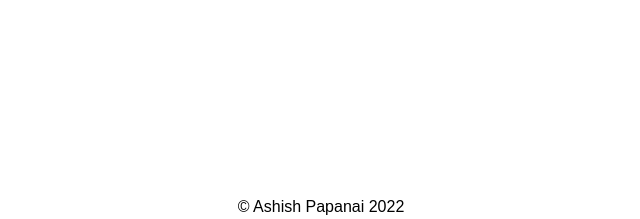
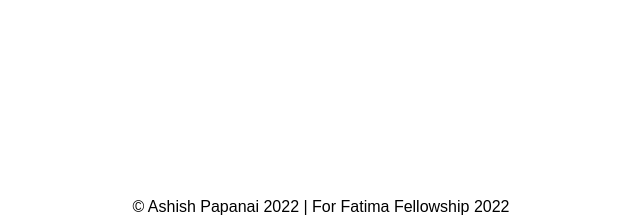
Before and after one commit to ashishpapanai/invertedWebApp, a Flask app: page / in a window 1280 px wide. Shown: the part 581-800 px from the top of the page, without its empty margins (319-959 px from the left). Run offline with Flask 2, Linux system fonts and the light colour scheme; some libraries are stand-ins or nearby versions; some web fonts are replaced.

Commit message:
Fixed Footer

```diff
--- a/templates/index.html
+++ b/templates/index.html
@@ -39,6 +39,6 @@
         <h2> The Uploaded Image is : <i> {{prediction}} </i></h2>
         {% endif %}
     </div>
-    <footer class="text-center">&copy; Ashish Papanai 2022</footer>
+    <footer class="text-center">&copy; Ashish Papanai 2022 | For Fatima Fellowship 2022</footer>
 </body>
 </html>
```
